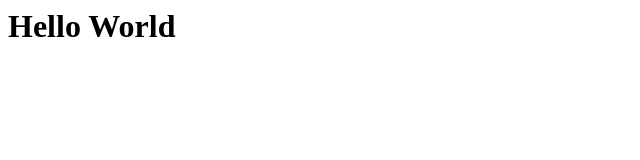
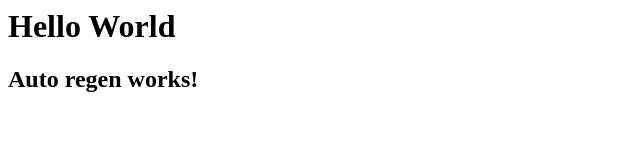
Before and after one commit to triptych/testnetlify, a plain HTML site: page src/index.html in a window 1280 px wide. Shown: the whole page, without its empty margins (0-640 px from the left). Drawn offline with Linux system fonts and the light colour scheme.

Commit message:
testing auto regen

```diff
--- a/src/index.html
+++ b/src/index.html
@@ -3,5 +3,6 @@
 <title>Testing for Netlify</title>
 <body>
 <h1>Hello World</h1>
+<h2>Auto regen works!</h2>
 </body>
 </html>
```
